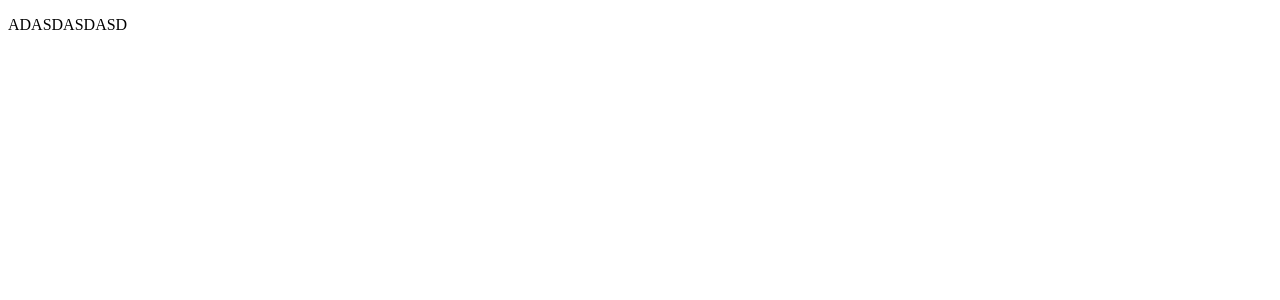
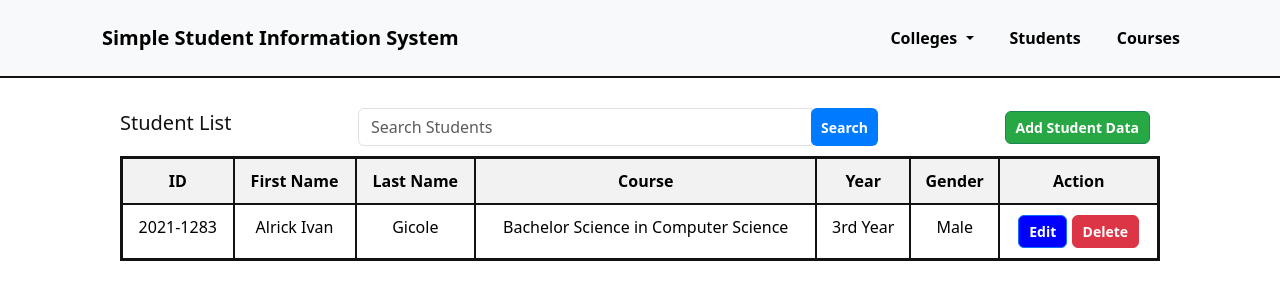
Before and after one commit to Noobery/181-SSIS, a Flask app: page / in a window 1280 px wide. Before the commit the part shown is almost empty. Shown: the top 300 px of the page. Run offline with Flask 3, Linux system fonts and the light colour scheme.

Commit message:
added students page

```diff
--- a/app.py
+++ b/app.py
@@ -1,11 +1,22 @@
-from flask import Flask, render_template
+from flask import Flask, render_template, url_for
 
 app = Flask(__name__)
 
 @app.route("/")
 def home_page():
 
-    return render_template("website.html")
+    return render_template("students.html")
+
+@app.route("/students")
+def students():
+
+    return render_template("students.html")
+
+@app.route("/courses")
+def CCS():
+
+    return render_template("courses.html")
+
 
 
 if __name__ == '__main__':
--- /dev/null
+++ b/static/layouts.css
@@ -0,0 +1,64 @@
+/* Body */
+body {
+
+    color: #121212; /* Text color */
+    background-color: #fff;
+}
+
+/* Navbar */
+.navbar {
+    background-color: #121212; /* Dark background color for the navbar */
+    border-bottom: 2px solid #121212; /* Blue border at the bottom */
+}
+
+/* Navbar Brand and Links */
+.navbar-brand, .nav-link {
+    color: black; /* Text color for brand and links */
+    font-weight: bold;
+    padding: 15px 20px; /* Add spacing around text */
+}
+
+/* Navbar Toggler Icon */
+.navbar-toggler-icon {
+    background-color: black; /* White background for the toggler icon */
+}
+
+/* Navbar Items Container */
+.collapse.navbar-collapse {
+    justify-content: flex-end; /* Right-align navbar items */
+}
+
+/* Navbar Items */
+.navbar-nav {
+    list-style: none;
+    display: flex;
+}
+
+.nav-item {
+    margin: 0 10px; /* Add spacing between items */
+    transition: background-color 0.3s; /* Smooth background color transition */
+}
+
+.nav-item a {
+    text-decoration: none;
+}
+
+/* Active and Hover States */
+.nav-item.active, .nav-item:hover {
+    background-color: #007BFF; /* Blue background for active/hover items */
+}
+
+/* Dropdown Menu */
+.dropdown-menu {
+    background-color: #121212; /* Dark background color for the dropdown */
+}
+
+/* Dropdown Item */
+.dropdown-item {
+    color: #fff; /* Text color for dropdown items */
+}
+
+/* Dropdown Item Hover Effect */
+.dropdown-item:hover {
+    background-color: #333; /* Darker background for dropdown items on hover */
+}
--- /dev/null
+++ b/static/students.css
@@ -0,0 +1,85 @@
+/* Content in .student_container */
+.student_container {
+    padding: 20px; /* Add padding to the container */
+    background-color: #fff; /* Background color for the container */
+    color: #121212; /* Text color */
+    font-size: 16px; /* Set font size to 14px */
+    margin: 0 100px; /* Add a margin to the left and right of the table */
+}
+
+/* Student List Header */
+.student_container h5 {
+    display: flex;
+    justify-content: space-between;
+    align-items: center;
+}
+
+/* Add Student Button */
+.student_container .btn-success {
+    background-color: #28a745; /* Green background color */
+    color: #fff; /* Text color */
+    font-weight: bold;
+    font-size: 14px; /* Set font size for the button */
+    padding: 5px 10px; /* Adjust button padding */
+    margin-right: 10px; /* Add spacing between the button and the table */
+}
+
+.student_container .btn-danger {
+    background-color: #dc3545; /* Red background color for the delete button */
+    color: #fff; /* Text color */
+    font-weight: bold;
+    font-size: 14px; /* Set font size for the button */
+    padding: 5px 10px; /* Adjust button padding */
+}
+
+.student_container .btn-primary {
+    background-color: blue; /* Red background color for the delete button */
+    color: #fff; /* Text color */
+    font-weight: bold;
+    font-size: 14px; /* Set font size for the button */
+    padding: 5px 10px; /* Adjust button padding */
+}
+
+/* Table Styles */
+.student_container table {
+    width: 100%;
+    border: 3px solid #121212; /* Border around the table */
+    background-color: #fff; /* Background color for the table */
+    margin: 0; /* Remove any default margins */
+}
+
+.student_container table th, .student_container table td {
+    text-align: center; /* Center-align table header and cell content */
+    border: 2px solid #121212; /* Border around table cells */
+    padding: 10px; /* Add padding to table cells */
+}
+
+/* Header Row Styles */
+.student_container table tr:first-child {
+    background-color: #343A40; /* Blue background for the header row */
+    color: #fff; /* Text color for header row */
+}
+
+
+/* Search Bar Styles */
+.student_container .input-group {
+    margin: 10px 0; /* Add spacing above and below the search bar */
+}
+
+.student_container .form-control {
+    font-size: 16px; /* Set font size for the input field */
+    border-top-right-radius: 0; /* Adjust border radius for a more square look */
+    border-bottom-right-radius: 0; /* Adjust border radius for a more square look */
+}
+
+.student_container .input-group-append .btn-primary {
+    background-color: #007BFF; /* Blue background color for the search button */
+    color: #fff; /* Text color for the search button */
+    border: none; /* Remove the button border */
+    padding: 0 10px; /* Adjust button padding */
+    height: 100%; /* Set button height equal to the input field */
+}
+
+.student_container .input-group-append .btn-primary:hover {
+    background-color: #0056b3; /* Darker blue background for the search button on hover */
+}
--- a/templates/website.html
+++ b/templates/courses.html
@@ -1,5 +1,6 @@
 {%extends 'layouts.html'%}
 
 {% block content %}
-    <p> ADASDASDASD</p>
+
+<p> This is courses</p>
     {% endblock %}
--- a/templates/layouts.html
+++ b/templates/layouts.html
@@ -3,12 +3,55 @@
 <head>
     <meta charset="UTF-8">
     <meta name="viewport" content="width=device-width, initial-scale=1.0">
-    <title>Document</title>
+    <title>Simple Student Information System</title>
+    <link rel="stylesheet" href="https://cdn.jsdelivr.net/npm/bootstrap@5.3.2/dist/css/bootstrap.min.css" integrity="sha384-T3c6CoIi6uLrA9TneNEoa7RxnatzjcDSCmG1MXxSR1GAsXEV/Dwwykc2MPK8M2HN" crossorigin="anonymous">
+    <link rel="stylesheet" href="{{ url_for('static', filename='layouts.css') }}">
+    <link rel="stylesheet" href="{{ url_for('static', filename='students.css') }}">
 </head>
 <body>
+
+    <nav class="navbar navbar-expand-lg navbar-light bg-light">
+        <div class="container">
+            <a class="navbar-brand" href="#">Simple Student Information System</a>
+            <!-- Navbar Toggler Button for mobile devices -->
+            <button class="navbar-toggler" type="button" data-bs-toggle="collapse" data-bs-target="#navbarNav" aria-controls="navbarNav" aria-expanded="false" aria-label="Toggle navigation">
+                <span class="navbar-toggler-icon"></span>
+            </button>
+            <!-- Navbar Items -->
+            <div class="collapse navbar-collapse" id="navbarNav">
+                <ul class="navbar-nav">
+                    <!-- Colleges Dropdown -->
+                    <li class="nav-item dropdown">
+                        <a class="nav-link dropdown-toggle" href="#" id="collegesDropdown" role="button" data-bs-toggle="dropdown" aria-haspopup="true" aria-expanded="false">
+                            Colleges
+                        </a>
+                        <div class="dropdown-menu" aria-labelledby="collegesDropdown">
+                            <a class="dropdown-item" href="/CCS">College of Computer Studies</a>
+                            <a class="dropdown-item" href="/CASS">College of Arts and Social Studies</a>
+                            <a class="dropdown-item" href="/CON">College of Nursing</a>
+                            <a class="dropdown-item" href="/COE">College of Engineering</a>
+                            <a class="dropdown-item" href="/CSM">College of Science and Mathematics</a>
+                            <a class = "dropdown-item" href="/CEBA">College of Business and Accountancy</a>
+                            <a class="dropdown-item" href="/CED">College of Education</a>
+                        </div>
+                    </li>
+                    <li class="nav-item">
+                        <a class="nav-link" href="/students">Students</a>
+                    </li>
+                    <li class="nav-item">
+                        <a class="nav-link" href="/courses">Courses</a>
+                    </li>
+                </ul>
+            </div>
+        </div>
+    </nav>
+
     {% block content %}
-
     {% endblock %}
 
+    <script src="https://cdn.jsdelivr.net/npm/@popperjs/core@2.11.8/dist/umd/popper.min.js" integrity="sha384-I7E8VVD/ismYTF4hNIPjVp/Zjvgyol6VFvRkX/vR+Vc4jQkC+hVqc2pM8ODewa9r" crossorigin="anonymous"></script>
+    <script src="https://cdn.jsdelivr.net/npm/bootstrap@5.3.2/dist/js/bootstrap.min.js" integrity="sha384-BBtl+eGJRgqQAUMxJ7pMwbEyER4l1g+O15P+16Ep7Q9Q+zqX6gSbd85u4mG4QzX+" crossorigin="anonymous"></script>
+
+    <script type="text/javascript" src="{{ url_for('static', filename='app.js') }}"></script>
 </body>
 </html>
--- /dev/null
+++ b/templates/students.html
@@ -0,0 +1,104 @@
+{%extends 'layouts.html'%}
+
+{% block content %}
+
+<div class="student_container">
+  <div class="row">
+      <div class="col md-12">
+          <div class="d-flex justify-content-between align-items-center">
+              <h5>Student List</h5>
+              <div class="input-group w-50">
+                  <input type="text" class="form-control" placeholder="Search Students">
+                  <div class="input-group-append">
+                      <button class="btn btn-primary" type="button">Search</button>
+                  </div>
+              </div>
+              <button type="button" class="btn btn-success" data-bs-toggle="modal" data-bs-target="#myModal">Add Student Data</button>
+
+          </div>
+
+          <table class="table table-striped">
+              <tr>
+                  <th>ID</th>
+                  <th>First Name</th>
+                  <th>Last Name</th>
+                  <th>Course</th>
+                  <th>Year</th>
+                  <th>Gender</th>
+                  <th>Action</th>
+              </tr>
+              <tr>
+                  <td>2021-1283</td>
+                  <td>Alrick Ivan</td>
+                  <td>Gicole</td>
+                  <td>Bachelor Science in Computer Science</td>
+                  <td>3rd Year</td>
+                  <td>Male</td>
+                  <td>
+                     <a href="" class="btn btn-primary" data-bs-toggle="modal" data-bs-target="modaledit">Edit</a>
+
+                      <a href="" class="btn btn-danger" onclick="return confirm('Are you sure you want to delete this student?')">Delete</a>
+                  </td>
+              </tr>
+          </table>
+      </div>
+  </div>
+</div>
+
+<!-- Add Student Form Modal -->
+<div class="modal fade" id="myModal" tabindex="-1" role="dialog" aria-labelledby="myModalLabel" aria-hidden="true">
+  <div class="modal-dialog" role="document">
+    <div class="modal-content">
+      <div class="modal-header">
+        <h5 class="modal-title">Add Student Data</h5>
+        <button type="button" class="btn-close" data-bs-dismiss="modal" aria-label="Close"></button>
+          <span aria-hidden="true">&times;</span>
+        </button>
+      </div>
+      <div class="modal-body">
+        <form action="" method="POST">
+          <div class="form-group">
+            <label for="studentID">ID</label>
+            <input type="text" class="form-control" id="studentID" placeholder="Student ID">
+          </div>
+          <div class="form-group">
+            <label for="firstName">First Name</label>
+            <input type="text" class="form-control" id="firstName" placeholder="First Name">
+          </div>
+          <div class="form-group">
+            <label for="lastName">Last Name</label>
+            <input type="text" class="form-control" id="lastName" placeholder="Last Name">
+          </div>
+          <div class="form-group">
+            <label for="course">Course</label>
+            <select class="form-control" id="course">
+              <!-- Populate the course options dynamically from your SQL data -->
+              <option value="course1">Course 1</option>
+              <option value="course2">Course 2</option>
+              <!-- Add more options as needed -->
+            </select>
+          </div>
+          <div class="form-group">
+            <label for="year">Year</label>
+            <input type="text" class="form-control" id="year" placeholder="Year">
+          </div>
+          <div class="form-group">
+            <label for="gender">Gender</label>
+            <select class="form-control" id="gender">
+              <option value="male">Male</option>
+              <option value="female">Female</option>
+              <!-- Add more options as needed -->
+            </select>
+          </div>
+        </form>
+      </div>
+      <div class="modal-footer">
+        <button type="button" class="btn btn-secondary" data-bs-dismiss="modal">Close</button>
+        <button type="button" class="btn btn-primary">Save changes</button>
+      </div>
+    </div>
+  </div>
+</div>
+
+
+    {% endblock %}
```
Also changed, not shown: static/app.js (added).
